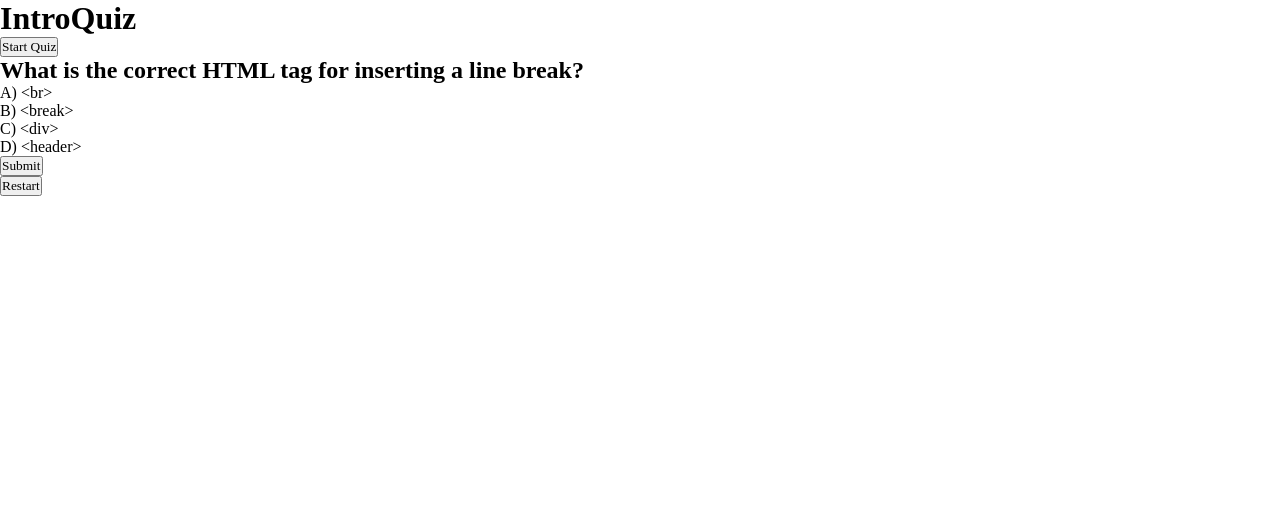
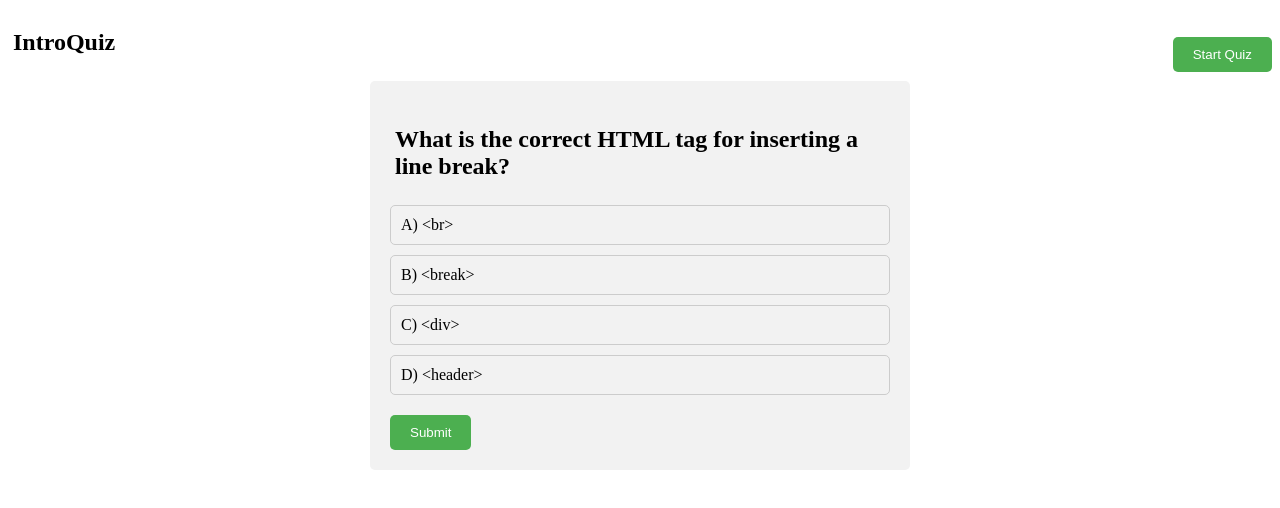
Before and after one commit to CodingObliqua/fuzzy-winner, a plain HTML site: page index.html in a window 1280 px wide. Drawn offline with Linux system fonts and the light colour scheme.

Commit message:
added css stylings

```diff
--- a/assets/style.css
+++ b/assets/style.css
@@ -1,6 +1,76 @@
-*{
-    margin: 0;
+.header {
+    display: flex;
+    justify-content: space-between;
+    align-items: center;
+}
+.header h1 {
+    margin-right: auto;
+  }
+#quiz-container {
+    max-width: 500px;
+    margin: 0 auto;
+    padding: 20px;
+    background-color: #f2f2f2;
+    border-radius: 5px;
+  }
+
+  h1 {
+    font-size: 24px;
+    margin-bottom: 20px;
+    padding: 5px;
+  }
+
+  ul {
+    list-style-type: none;
     padding: 0;
-    font-family:'Times New Roman', Times, serif;
-    box-sizing: border-box;
-}
+  }
+
+  li.choice {
+    margin-bottom: 10px;
+    padding: 10px;
+    border: 1px solid #ccc;
+    border-radius: 5px;
+    cursor: pointer;
+  }
+
+  li.choice:hover {
+    background-color: #e0e0e0;
+  }
+
+  button {
+    display: block;
+    margin-top: 20px;
+    padding: 10px 20px;
+    background-color: #4caf50;
+    color: #fff;
+    border: none;
+    border-radius: 5px;
+    cursor: pointer;
+  }
+
+  button:hover {
+    background-color: #45a049;
+  }
+
+  #score-container {
+    display: none;
+    margin-top: 20px;
+  }
+
+  h2 {
+    font-size: 20px;
+    margin-bottom: 10px;
+  }
+
+  #restart {
+    padding: 5px 10px;
+    background-color: #2196f3;
+    color: #fff;
+    border: none;
+    border-radius: 5px;
+    cursor: pointer;
+  }
+
+  #restart:hover {
+    background-color: #1e88e5;
+  }
```
